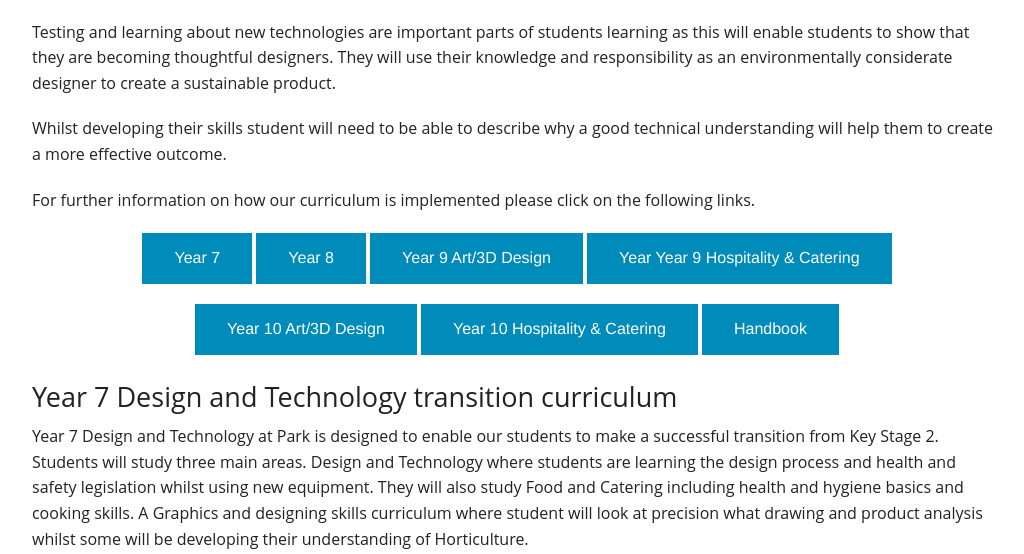
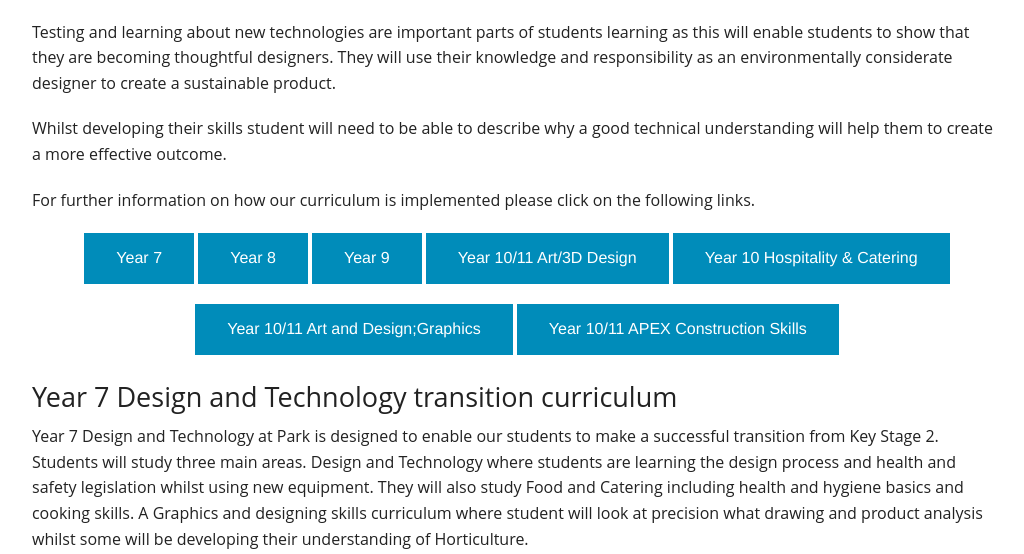
Before and after one commit to PCSITService/parkcommunityschool.co.uk, a PHP site: page /technology.php in a window 1280 px wide. Shown: the part 1280-1834 px from the top of the page, without its empty margins (123-1147 px from the left). Run offline with PHP 8.4, Linux system fonts and the light colour scheme; some libraries are stand-ins or nearby versions.

Commit message:
Technology Update

```diff
--- a/technology.php
+++ b/technology.php
@@ -53,11 +53,11 @@
 			<div class="text-center">
                         <a role="button" target="_blank" href="assets/curriculum/technology/y7_curriculum.pdf" class="button">Year 7</a>
                         <a role="button" target="_blank" href="assets/curriculum/technology/y8_curriculum.pdf" class="button">Year 8</a>
-                        <a role="button" target="_blank" href="assets/curriculum/technology/y9_art_design_3d_design_curriculum.pdf" class="button">Year 9 Art/3D Design</a>
-                        <a role="button" target="_blank" href="assets/curriculum/technology/y9_hospitality_catering_curriculum.pdf" class="button">Year Year 9 Hospitality & Catering</a>
-                        <a role="button" target="_blank" href="assets/curriculum/technology/y10_art_design_3d_design_curriculum.pdf" class="button">Year 10 Art/3D Design</a>
+                        <a role="button" target="_blank" href="assets/curriculum/technology/y9_curriculum.pdf" class="button">Year 9</a>
+                        <a role="button" target="_blank" href="assets/curriculum/technology/y10_art_design_3d_design_curriculum.pdf" class="button">Year 10/11 Art/3D Design</a>
                         <a role="button" target="_blank" href="assets/curriculum/technology/y10_hospitality_catering_curriculum.pdf" class="button">Year 10 Hospitality & Catering</a>
-                        <a role="button" target="_blank" href="assets/curriculum/technology/dt-handbook.pdf" class="button">Handbook</a>
+                        <a role="button" target="_blank" href="assets/curriculum/technology/y10_art_design_graphics_curriculum.pdf" class="button">Year 10/11 Art and Design;Graphics</a>
+                        <a role="button" target="_blank" href="assets/curriculum/technology/y10_apex.pdf" class="button">Year 10/11 APEX Construction Skills</a>
             </div>
 
 			<h3>Year 7 Design and Technology transition curriculum </h3>
```
Also changed, not shown: 9 other files.
